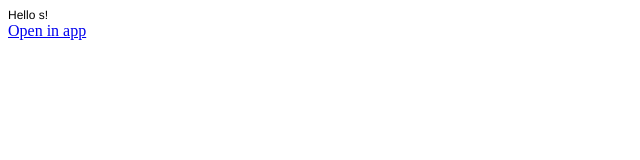
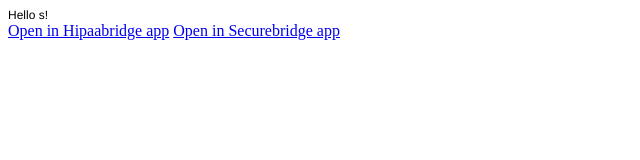
Before and after one commit to sbokatuk/sbokatuk.github.io, a plain HTML site: page index.html in a window 1280 px wide. Shown: the whole page, without its empty margins (0-640 px from the left). Drawn offline with Linux system fonts and the light colour scheme.

Commit message:
init page

```diff
--- a/index.html
+++ b/index.html
@@ -16,6 +16,7 @@
 </head>
 <body>
 <p class="p1">Hello s!</p>
-<a href="everbridge://testargs">Open in app</a>
+<a href="hipaabridge://testargs">Open in Hipaabridge app</a>
+<a href="securebridge://testargs">Open in Securebridge app</a>
 </body>
 </html>
```
